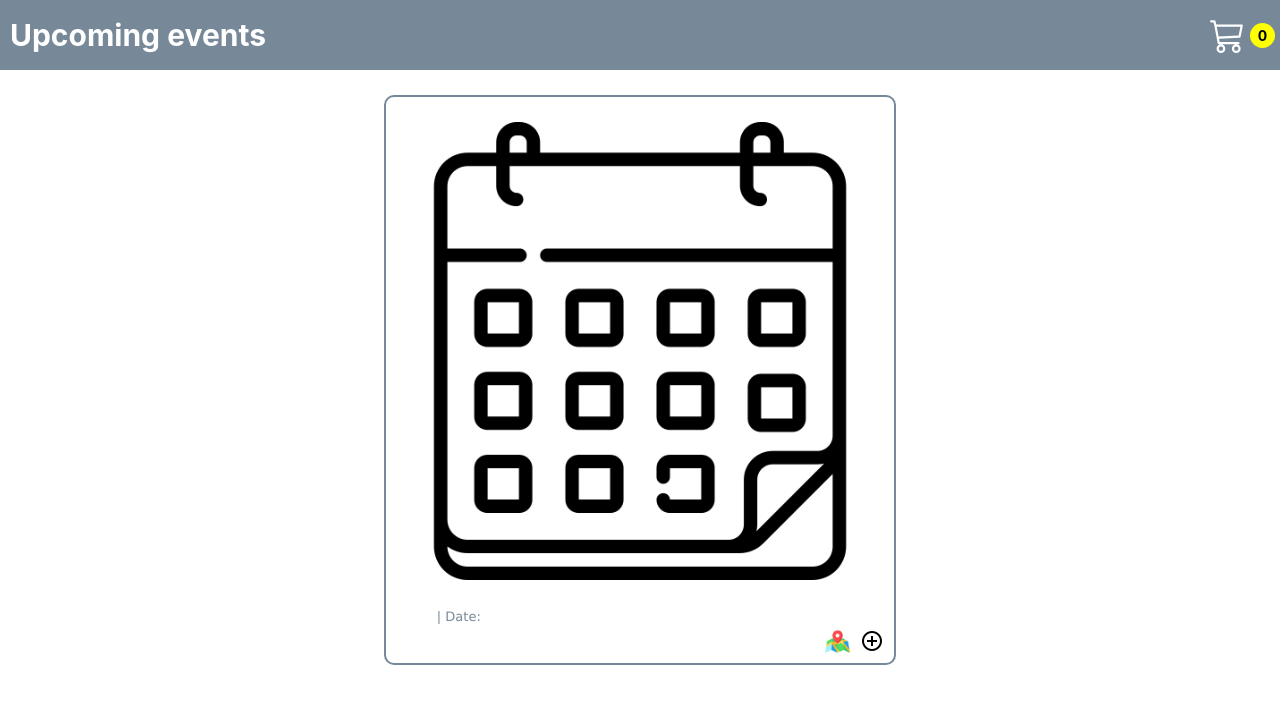
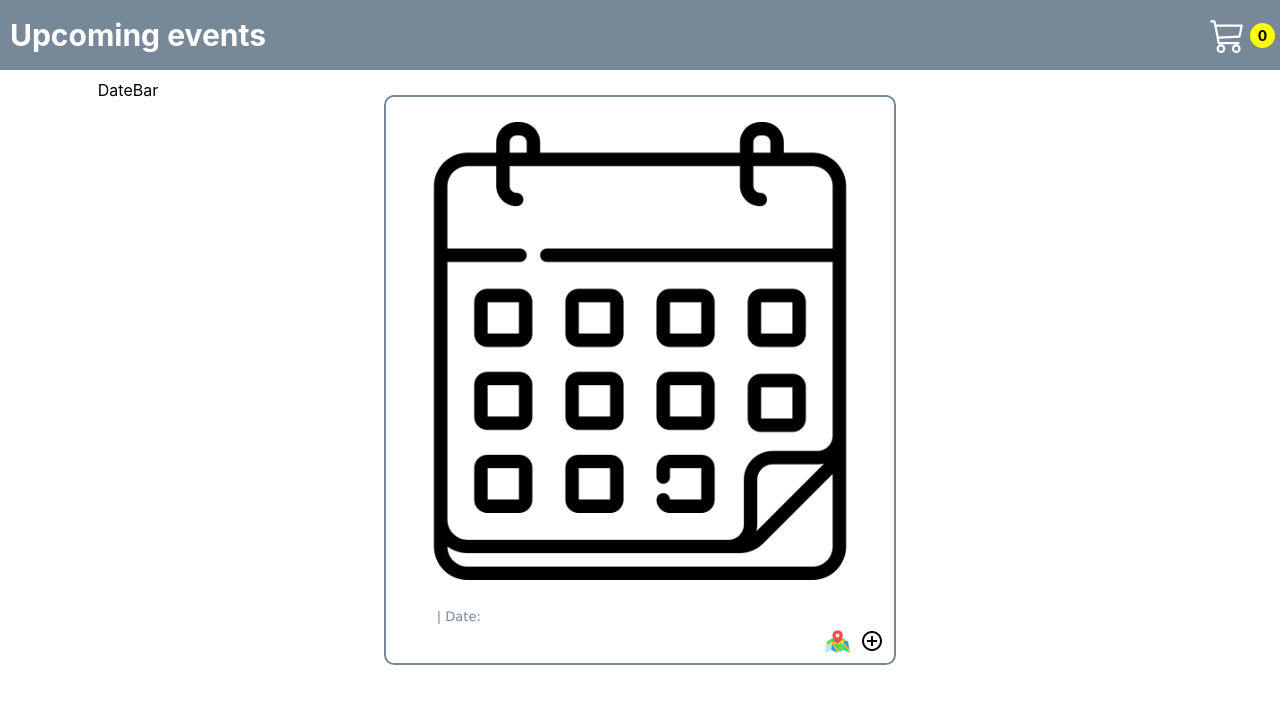
Before and after one commit to Jibbolito/ff963e5a-3d45-11ed-b878-0242ac120002, a React (Create React App) app: page / in a window 1280 px wide. Shown: the top 704 px of the page. Built offline with nearby package versions, Linux system fonts and the light colour scheme; no server answers.

Commit message:
dateBar1

```diff
--- a/src/App.js
+++ b/src/App.js
@@ -2,6 +2,7 @@ import './App.css';
 import Navbar from './components/navigation/NavBar';
 import React, { useEffect, useState } from 'react'
 import { Home } from './components/home/Home';
+import DateBar from './components/date/DateBar';
 
 
 function App() {
@@ -40,10 +41,14 @@ function App() {
         ids.push(event["_id"]);
         let date = new Date(event["date"]);
         array.push(new Event(event["_id"], event["title"], date.toDateString(), event["flyerFront"], event["contentUrl"], event["venue"]["direction"]))
+        array.sort(function(a,b){
+          //since we transformed the string date to Date objects we can compare like this:
+          return new Date(b.date) - new Date(a.date);
+        });
         setEventsPrep(array)
       })
     }
-    //console.log(eventsPrep)
+    console.log(eventsPrep)
   }
 
   function addSafedId (id) {
@@ -56,6 +61,7 @@ function App() {
   return (
     <>
       <Navbar style={{position:"sticky"}} ammount={safedIds.length} />
+      <DateBar/>
       {eventsPrep.length > 0 ? <Home events={eventsPrep} addSafedId={addSafedId} /> : <></>}
     </>
 
--- /dev/null
+++ b/src/components/date/DateBar.js
@@ -0,0 +1,13 @@
+import React from 'react'
+import styles from "./DateBar.module.css"
+
+const DateBar = () => {
+
+
+
+  return (
+    <div className={styles['date-bar']} >DateBar</div>
+  )
+}
+
+export default DateBar
--- /dev/null
+++ b/src/components/date/DateBar.module.css
@@ -0,0 +1,9 @@
+.date-bar{
+    background-color: transparent;
+    text-align: center;
+    position: relative;
+    width: 20%;
+    position: fixed;
+    margin-top: 10px;
+    margin-bottom: 10px;
+}
--- a/src/components/home/Home.js
+++ b/src/components/home/Home.js
@@ -1,5 +1,6 @@
 import React from 'react'
 import SingleEvent from '../../event/SingleEvent'
+//import DateBar from '../date/DateBar'
 
 
 export const Home = (props) => {
--- a/src/components/navigation/Nav.module.css
+++ b/src/components/navigation/Nav.module.css
@@ -16,6 +16,7 @@ svg{
     display: flex;
     justify-content: space-between;
     align-items: center;
+    width: 100%;
 }
 
 .nav-bar a{
```
